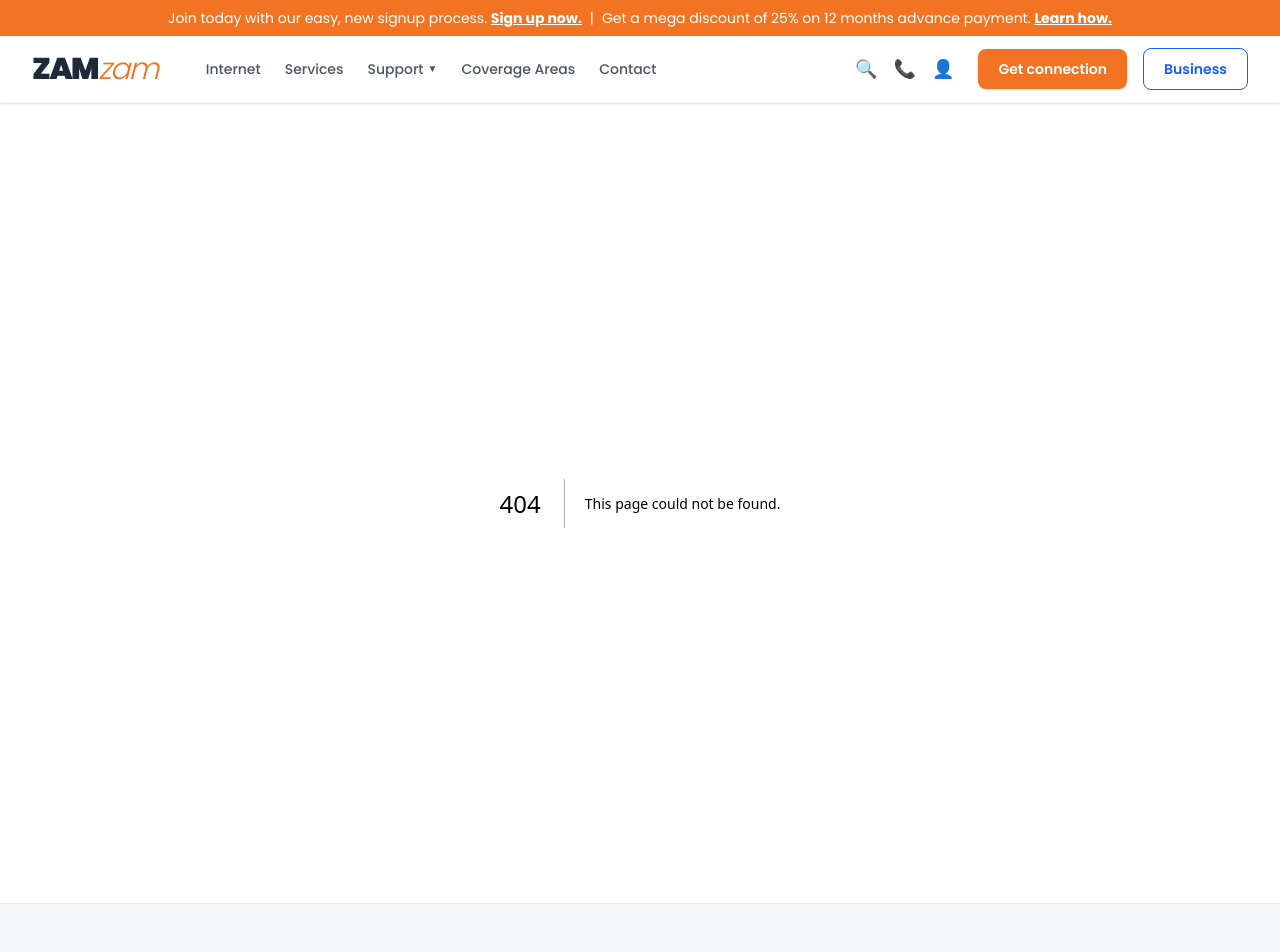
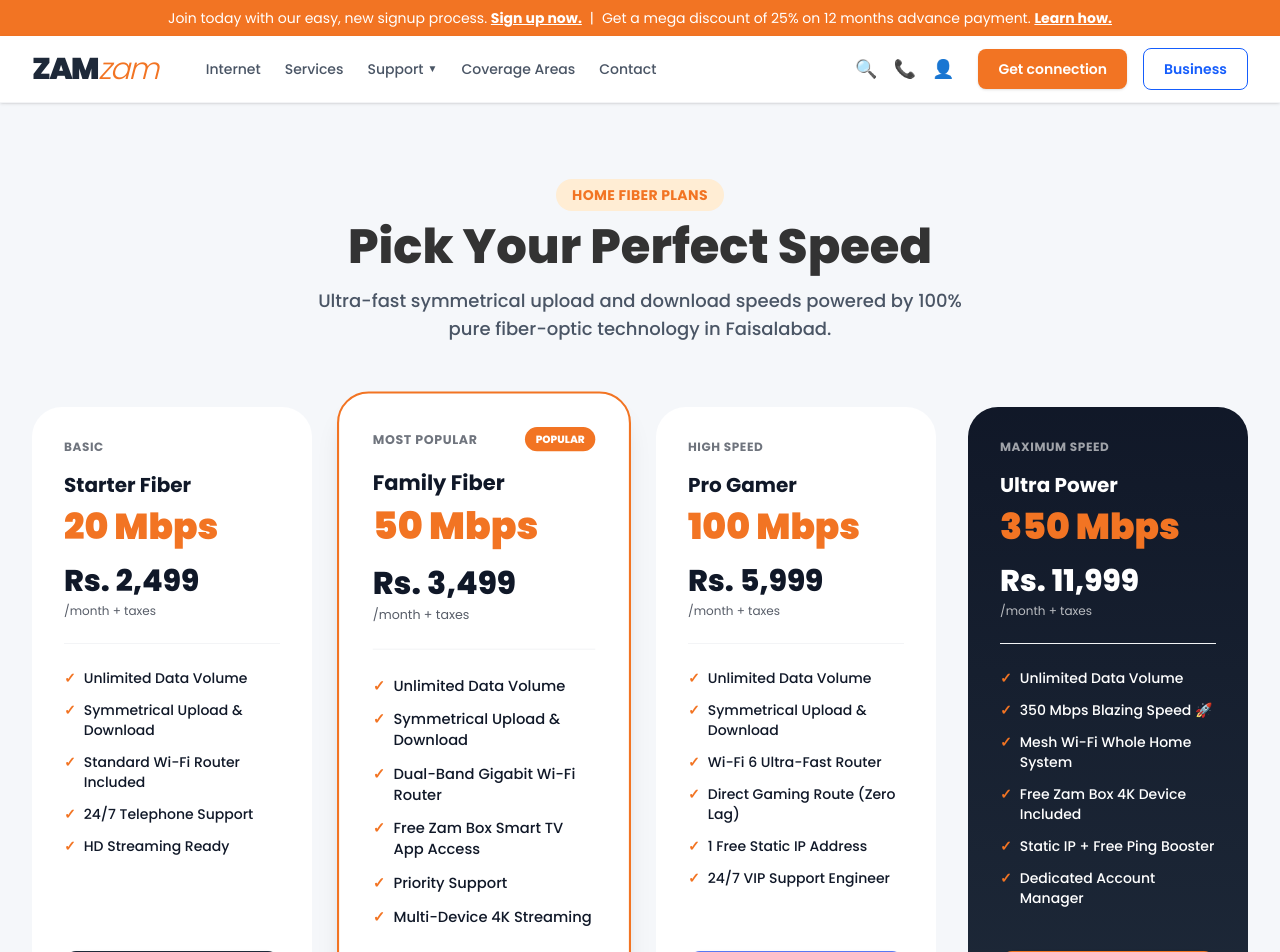
Before and after one commit to nahaing/zamzam-internet, a Next.js app: page /packages in a window 1280 px wide. Before the commit this address had no page. Shown: the top 952 px of the page. Built offline with nearby package versions, Linux system fonts and the light colour scheme.

Commit message:
Added Packages page content & route

```diff
--- a/src/app/layout.tsx
+++ b/src/app/layout.tsx
@@ -99,7 +99,7 @@ export default function RootLayout({
                   <li><Link href="#" className="hover:text-[#f27423] transition-colors">Blog</Link></li>
                   <li><Link href="#" className="hover:text-[#f27423] transition-colors">Business</Link></li>
                   <li><Link href="#" className="hover:text-[#f27423] transition-colors">Offers</Link></li>
-                  <li><Link href="#" className="hover:text-[#f27423] transition-colors">Internet Packages</Link></li>
+                  <li><Link href="/packages" className="hover:text-[#f27423] transition-colors">Internet Packages</Link></li>
                 </ul>
               </div>
 
--- /dev/null
+++ b/src/app/packages/page.tsx
@@ -0,0 +1,152 @@
+import Link from "next/link";
+
+export default function Packages() {
+  const homePackages = [
+    {
+      name: "Starter Fiber",
+      speed: "20 Mbps",
+      price: "Rs. 2,499",
+      period: "/month + taxes",
+      badge: "Basic",
+      bgColor: "bg-white",
+      borderColor: "border-gray-200",
+      btnColor: "bg-gray-800 hover:bg-gray-900 text-white",
+      features: [
+        "Unlimited Data Volume",
+        "Symmetrical Upload & Download",
+        "Standard Wi-Fi Router Included",
+        "24/7 Telephone Support",
+        "HD Streaming Ready"
+      ],
+    },
+    {
+      name: "Family Fiber",
+      speed: "50 Mbps",
+      price: "Rs. 3,499",
+      period: "/month + taxes",
+      badge: "Most Popular",
+      bgColor: "bg-white",
+      borderColor: "border-[#f27423] border-2 shadow-xl scale-105",
+      btnColor: "bg-[#f27423] hover:bg-[#d9651c] text-white",
+      features: [
+        "Unlimited Data Volume",
+        "Symmetrical Upload & Download",
+        "Dual-Band Gigabit Wi-Fi Router",
+        "Free Zam Box Smart TV App Access",
+        "Priority Support",
+        "Multi-Device 4K Streaming"
+      ],
+    },
+    {
+      name: "Pro Gamer",
+      speed: "100 Mbps",
+      price: "Rs. 5,999",
+      period: "/month + taxes",
+      badge: "High Speed",
+      bgColor: "bg-white",
+      borderColor: "border-gray-200",
+      btnColor: "bg-[#5978f3] hover:bg-[#4563d9] text-white",
+      features: [
+        "Unlimited Data Volume",
+        "Symmetrical Upload & Download",
+        "Wi-Fi 6 Ultra-Fast Router",
+        "Direct Gaming Route (Zero Lag)",
+        "1 Free Static IP Address",
+        "24/7 VIP Support Engineer"
+      ],
+    },
+    {
+      name: "Ultra Power",
+      speed: "350 Mbps",
+      price: "Rs. 11,999",
+      period: "/month + taxes",
+      badge: "Maximum Speed",
+      bgColor: "bg-gradient-to-b from-gray-900 to-gray-800 text-white",
+      borderColor: "border-gray-900",
+      btnColor: "bg-[#f27423] hover:bg-[#d9651c] text-white",
+      features: [
+        "Unlimited Data Volume",
+        "350 Mbps Blazing Speed 🚀",
+        "Mesh Wi-Fi Whole Home System",
+        "Free Zam Box 4K Device Included",
+        "Static IP + Free Ping Booster",
+        "Dedicated Account Manager"
+      ],
+    },
+  ];
+
+  return (
+    <main className="min-h-screen bg-[#f5f7fa] py-12 sm:py-20 px-4 md:px-8">
+      <div className="max-w-7xl mx-auto">
+
+        {/* Page Header */}
+        <div className="text-center mb-12 sm:mb-16">
+          <span className="bg-orange-100 text-[#f27423] px-4 py-1.5 rounded-full text-xs sm:text-sm font-bold tracking-wide uppercase">
+            Home Fiber Plans
+          </span>
+          <h1 className="text-3xl sm:text-5xl font-extrabold text-[#333] mt-4 mb-4">
+            Pick Your Perfect Speed
+          </h1>
+          <p className="text-gray-600 text-base sm:text-lg max-w-2xl mx-auto font-medium">
+            Ultra-fast symmetrical upload and download speeds powered by 100% pure fiber-optic technology in Faisalabad.
+          </p>
+        </div>
+
+        {/* Pricing Cards Grid */}
+        <div className="grid grid-cols-1 md:grid-cols-2 lg:grid-cols-4 gap-8 mb-16 items-stretch">
+          {homePackages.map((pkg, index) => (
+            <div
+              key={index}
+              className={`${pkg.bgColor} ${pkg.borderColor} rounded-[30px] p-6 sm:p-8 flex flex-col justify-between transition-all duration-300 relative`}
+            >
+              <div>
+                {/* Badge */}
+                <div className="flex justify-between items-center mb-4">
+                  <span className="text-xs font-bold uppercase tracking-wider opacity-60">
+                    {pkg.badge}
+                  </span>
+                  {pkg.badge === "Most Popular" && (
+                    <span className="bg-[#f27423] text-white text-[10px] font-extrabold px-2.5 py-1 rounded-full uppercase">
+                      Popular
+                    </span>
+                  )}
+                </div>
+
+                {/* Plan Title & Speed */}
+                <h3 className="text-xl font-bold mb-2">{pkg.name}</h3>
+                <div className="text-4xl font-black text-[#f27423] mb-4">
+                  {pkg.speed}
+                </div>
+
+                {/* Price */}
+                <div className="mb-6 pb-6 border-b border-gray-100">
+                  <span className="text-3xl font-extrabold">{pkg.price}</span>
+                  <span className="text-xs opacity-70 block mt-1">{pkg.period}</span>
+                </div>
+
+                {/* Feature List */}
+                <ul className="space-y-3 mb-8 text-sm">
+                  {pkg.features.map((feature, fIndex) => (
+                    <li key={fIndex} className="flex items-start gap-2 font-medium">
+                      <span className="text-[#f27423] font-bold">✓</span>
+                      <span>{feature}</span>
+                    </li>
+                  ))}
+                </ul>
+              </div>
+
+              {/* Action Button */}
+              <Link
+                href="/contact"
+                className={`w-full text-center font-bold py-3.5 rounded-xl transition shadow-sm text-sm ${pkg.btnColor}`}
+              >
+                Order Connection
+              </Link>
+            </div>
+          ))}
+        </div>
+
+      </div>
+    </main>
+  );
+}
```
